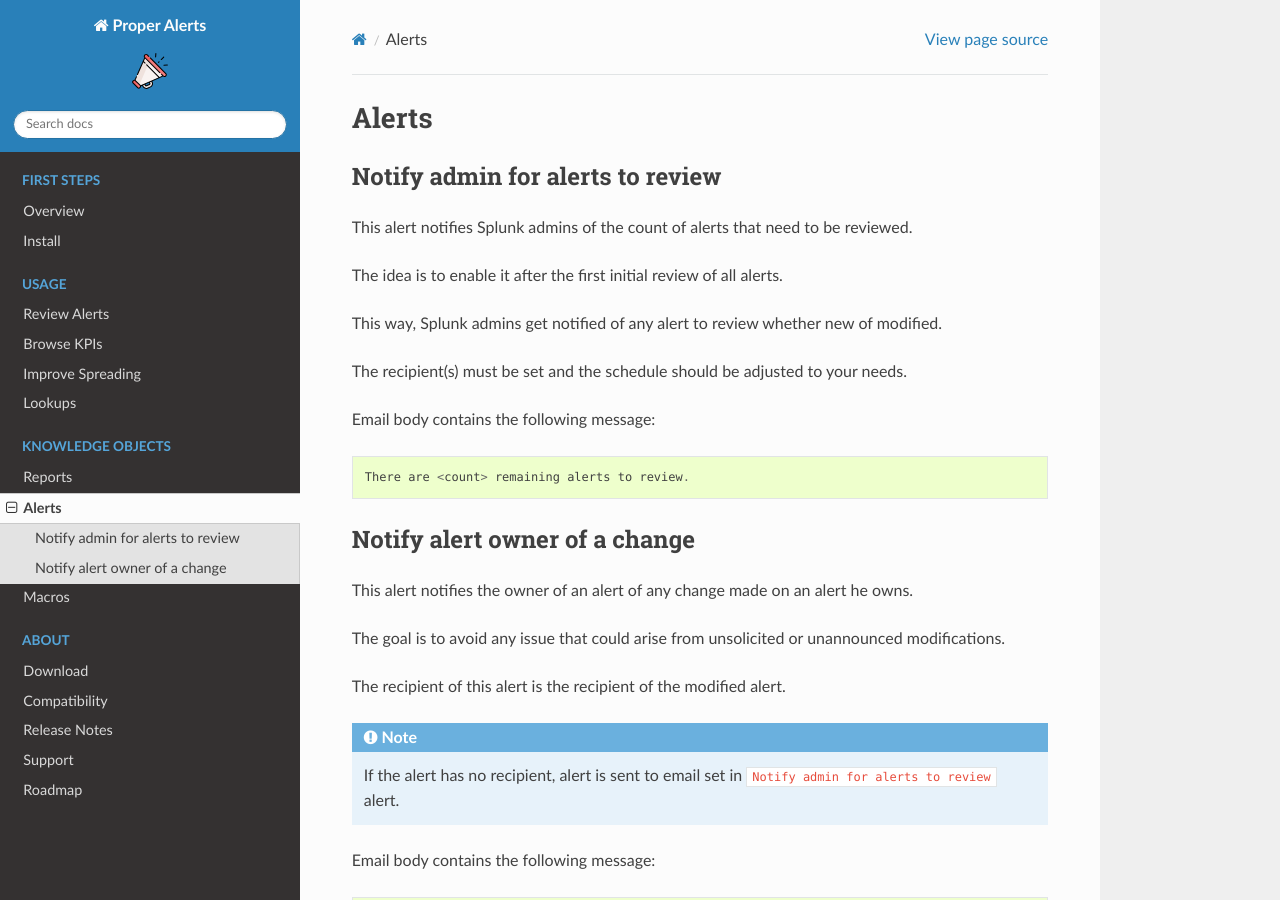
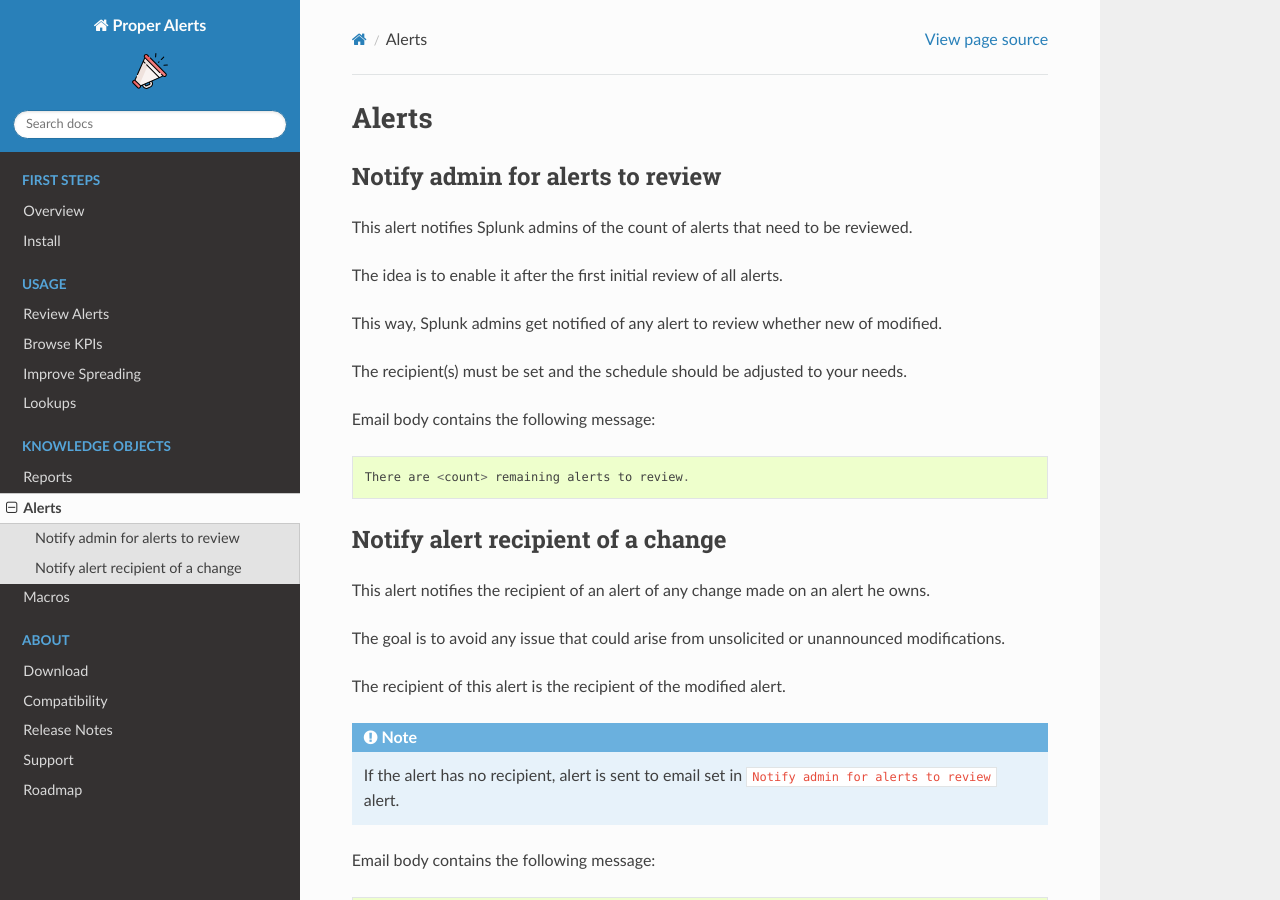
Before and after one commit to a-l-h/splunk-app-proper-alerts, a Sphinx documentation site: the page built from doc/alerts.rst, in a window 1280 px wide and 900 px high. Built offline with Sphinx 7.4.7 and the Read the Docs theme 2.0.0, drawn with Linux system fonts in a browser that asks for light colours; cross-references to code outside the pages are shown as plain code.

Commit message:
Update alerts.rst

```diff
--- a/doc/alerts.rst
+++ b/doc/alerts.rst
@@ -16,10 +16,10 @@ Email body contains the following message::
 
    There are <count> remaining alerts to review.
 
-Notify alert owner of a change
+Notify alert recipient of a change
 ------------------------------
 
-This alert notifies the owner of an alert of any change made on an alert he owns.
+This alert notifies the recipient of an alert of any change made on an alert he owns.
 
 The goal is to avoid any issue that could arise from unsolicited or unannounced modifications.
 
```
